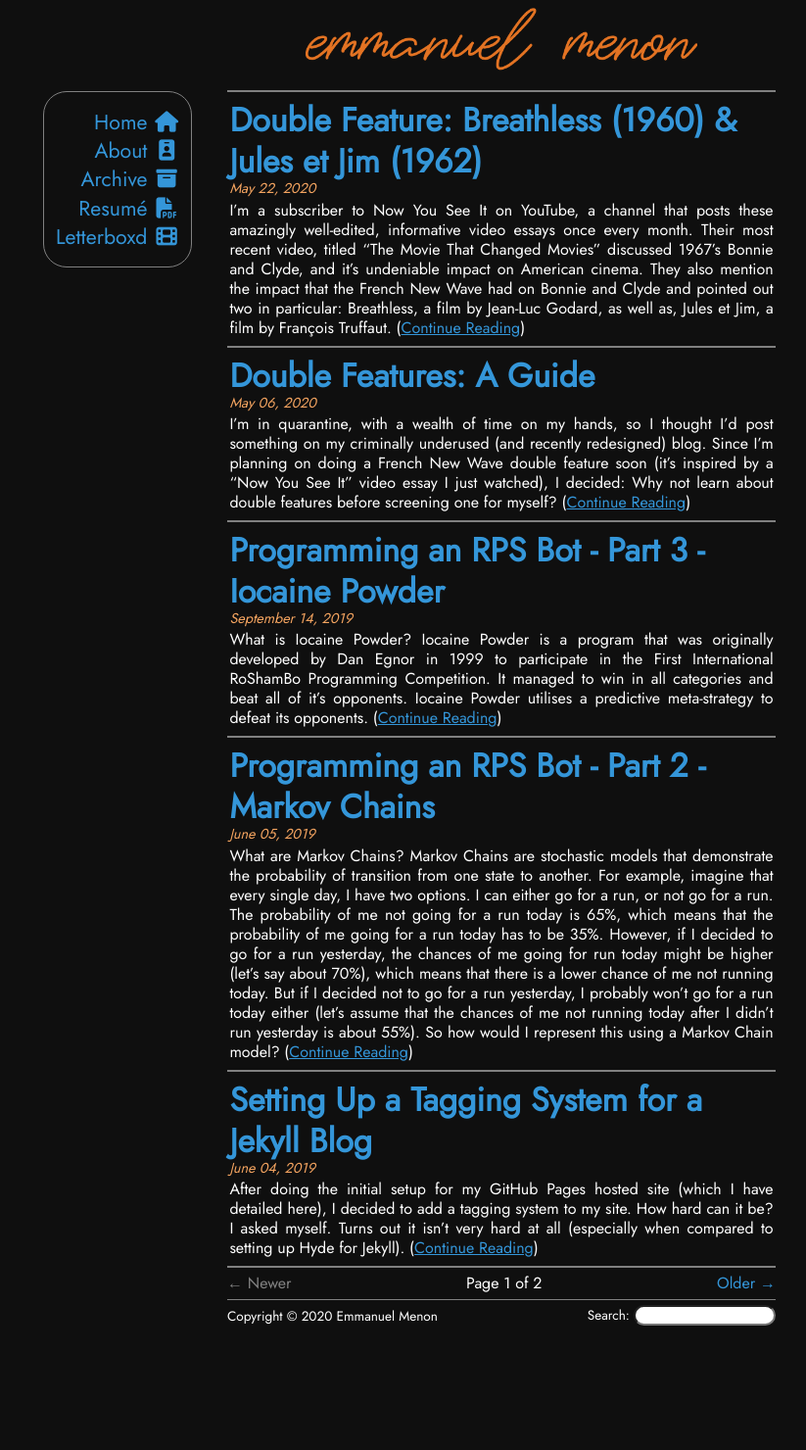
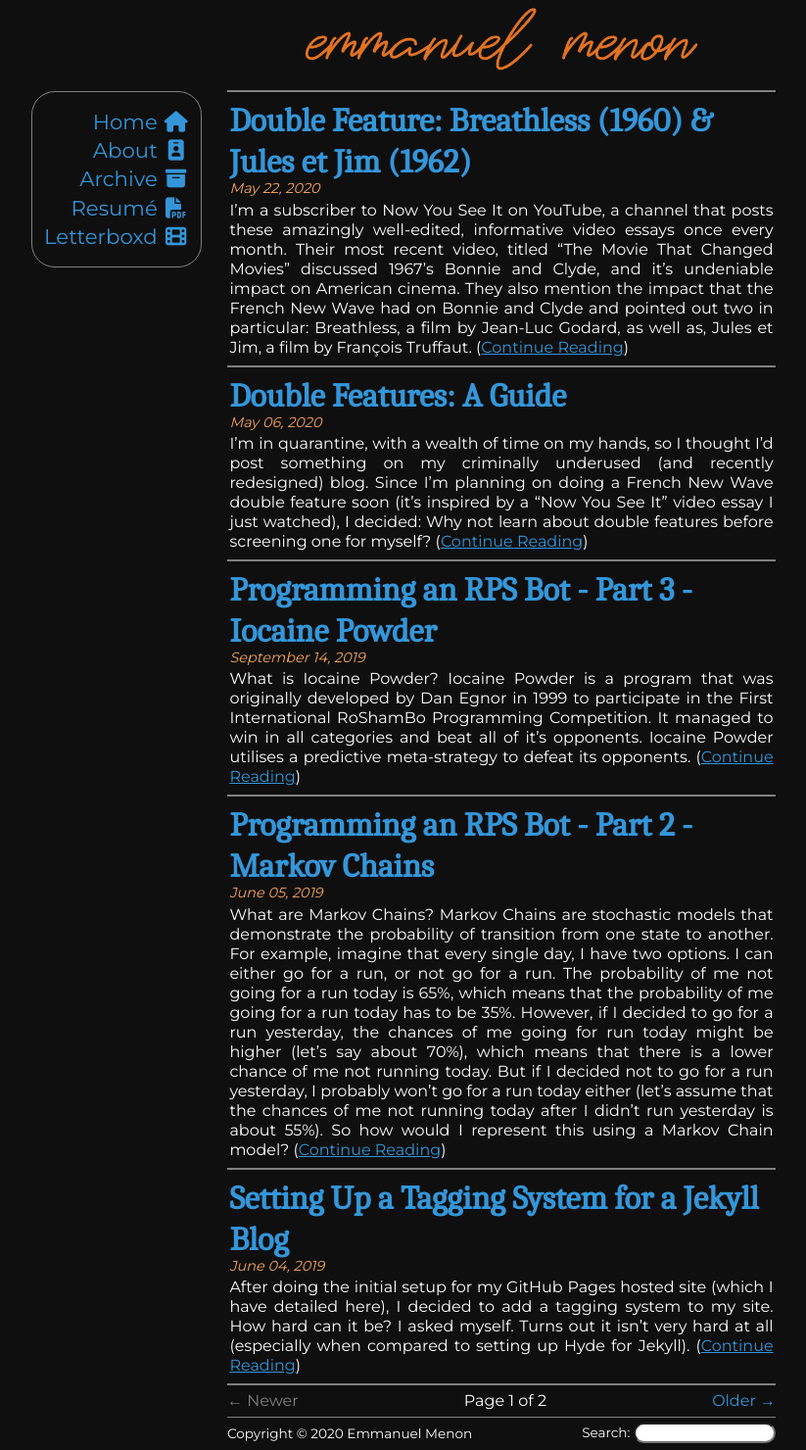
Before and after one commit to emmanuelmenon/emmanuelmenon.github.io, a Jekyll site: the page built from index.html, in a window 1280 px wide. Shown: the whole page at 98% size, without its empty margins (128-951 px from the left). Built offline with Jekyll 4.4.1, drawn with Linux system fonts in a browser that asks for light colours; nearby versions of some CDN libraries; the list of posts is cut into pages by our own code; before the commit the page ends 1360 px from its top, so only the background shows below that.

Commit message:
font nice up

```diff
--- a/_layouts/default.html
+++ b/_layouts/default.html
@@ -5,7 +5,7 @@
     <meta charset="UTF-8">
     <meta name="viewport" content="width=device-width">
     <link href="/assets/css/styles.css" rel="stylesheet">
-    <link href="https://fonts.googleapis.com/css2?family=Jost&family=Ubuntu+Mono&display=swap" rel="stylesheet" defer>
+    <link href="https://fonts.googleapis.com/css2?family=Montserrat&family=Ubuntu+Mono&family=Caladea&display=swap" rel="stylesheet" defer>
     <script src="https://kit.fontawesome.com/d4631c719c.js" crossorigin="anonymous" defer></script>
     <link rel='icon' href="/assets/images/favicon.png" type='image/x-icon' defer>
     {% seo %}
--- a/assets/css/styles.css
+++ b/assets/css/styles.css
@@ -15,7 +15,7 @@ body {
 	margin: 0 auto;
 	background-color: #0F0F0F;
 	color: #fefefe;
-	font-family: 'Jost', sans-serif;
+	font-family: 'Montserrat', sans-serif;
 	font-size: 100%;
 	text-align: justify;
 	text-justify: inter-character;
@@ -23,7 +23,7 @@ body {
 
 /* text */
 p { font-size: 1em; line-height: 1.25; margin: 0.5rem 0; }
-h1 { font-size: 2.11em; font-weight: 700; text-align: left; }
+h1 { font-size: 2.11em; font-weight: 700; text-align: left; font-family: 'Caladea', serif;}
 h2 { font-size: 1.67em; }
 h3 { font-size: 1.33em; }
 h4 { font-size: 1.11em; }
@@ -79,7 +79,7 @@ article { padding: 0 0.15rem; }
 	float: left;
 	top: 0.1rem;
 	margin-top: -0.6rem;
-	margin-left: -11.75rem;
+	margin-left: -12.5rem;
 	padding: 0.75rem;
 	border: 0.1rem solid #808080;
 	border-radius: 1.5rem;
@@ -101,8 +101,14 @@ article { padding: 0 0.15rem; }
   height: 100%;
 }
 
+/* useful classes */
+.left { float: left; }
+.right { float: right; }
+.hide { display: none; }
+.desktopHidden { display: none; }
+
 /* mobile support */
-@media screen and (max-width: 59.9rem) {
+@media screen and (max-width: 60rem) {
 	body { width: inherit; padding: 0 0.2rem;}
 	#sidebar {
 		position: static;
@@ -113,9 +119,3 @@ article { padding: 0 0.15rem; }
 	}
 	.desktopHidden { display: block; }
 }
-
-/* useful classes */
-.left { float: left; }
-.right { float: right; }
-.hide { display: none; }
-.desktopHidden { display: none; }
```
